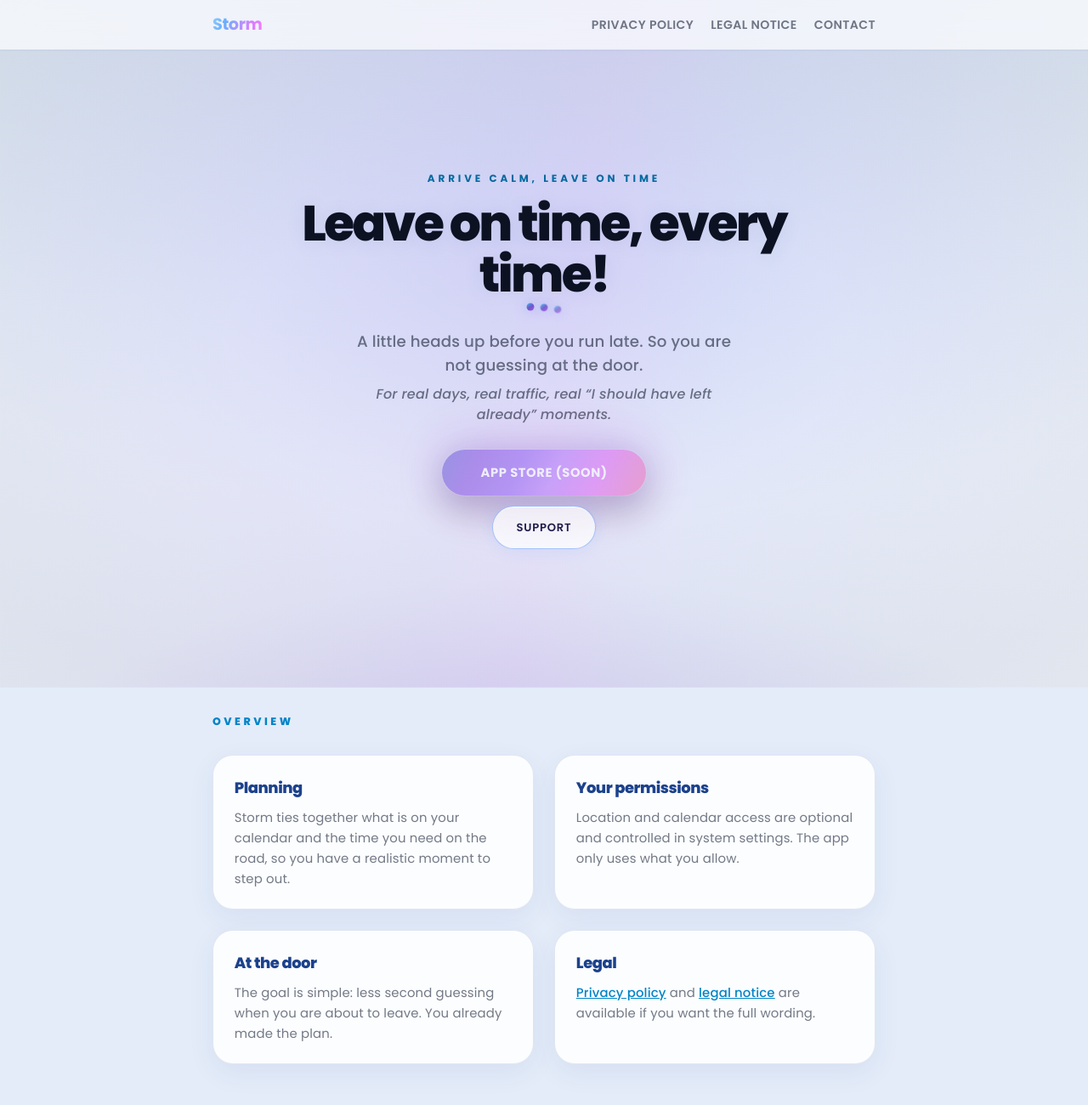
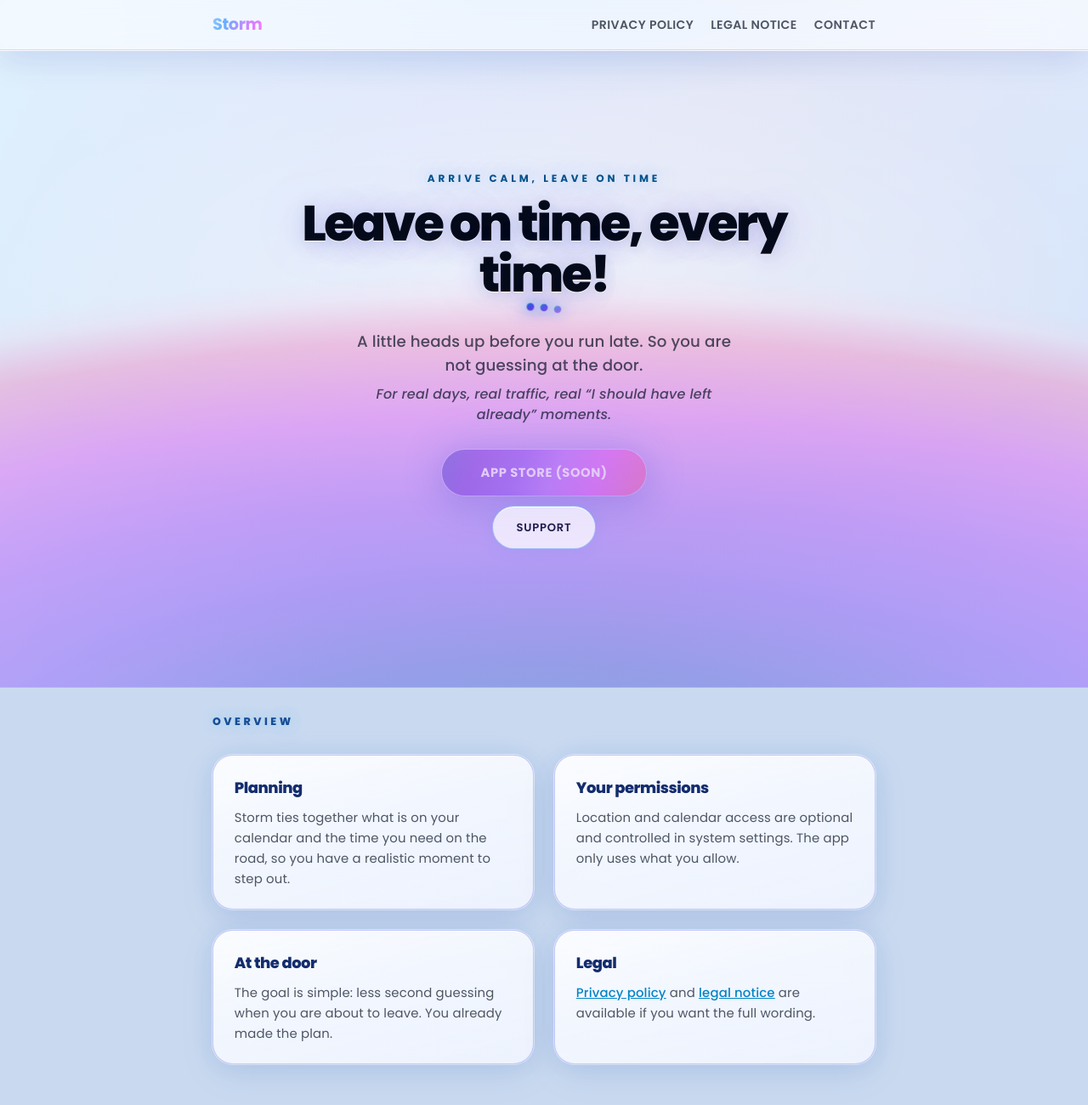
Before and after one commit to name1syvs/Storm, a plain HTML site: page index.html in a window 1280 px wide. Shown: the top 1300 px of the page at 85% size. Drawn offline with Linux system fonts and the light colour scheme.

Commit message:
Sync website from Swift project

```diff
--- a/styles.css
+++ b/styles.css
@@ -32,15 +32,15 @@
 
 @media (prefers-color-scheme: light) {
   :root {
-    --bg-deep: #e4ecf9;
-    --bg-card: rgba(255, 255, 255, 0.88);
-    --bg-card-edge: rgba(28, 66, 140, 0.08);
-    --text: #0f172a;
-    --text-muted: rgba(30, 41, 59, 0.62);
-    --border: rgba(28, 66, 140, 0.14);
-    --hero-title: #0c1222;
-    --glass-border: rgba(28, 66, 140, 0.12);
-    --glass-highlight: rgba(255, 255, 255, 0.95);
+    --bg-deep: #c9daf0;
+    --bg-card: rgba(255, 255, 255, 0.86);
+    --bg-card-edge: rgba(28, 66, 140, 0.12);
+    --text: #0a1628;
+    --text-muted: rgba(15, 23, 42, 0.72);
+    --border: rgba(28, 66, 140, 0.22);
+    --hero-title: #040a1a;
+    --glass-border: rgba(59, 130, 246, 0.28);
+    --glass-highlight: rgba(255, 255, 255, 0.98);
   }
 }
 
@@ -57,6 +57,13 @@ html {
 ::selection {
   background: rgba(192, 132, 252, 0.35);
   color: inherit;
+}
+
+@media (prefers-color-scheme: light) {
+  ::selection {
+    background: rgba(59, 130, 246, 0.28);
+    color: inherit;
+  }
 }
 
 body {
@@ -116,20 +123,31 @@ html.page-home::after {
 
 @media (prefers-color-scheme: light) {
   html.page-home::after {
-    opacity: 0.88;
+    opacity: 1;
     background:
-      radial-gradient(ellipse 68% 55% at 50% 50%, transparent 40%, rgba(15, 23, 42, 0.06) 100%),
-      linear-gradient(
-        100deg,
-        transparent 0%,
-        rgba(124, 58, 237, 0.08) 45%,
-        rgba(168, 85, 247, 0.1) 52%,
-        rgba(99, 102, 241, 0.06) 65%,
+      radial-gradient(
+        ellipse 125% 78% at 50% 118%,
+        rgba(14, 165, 233, 0.55) 0%,
+        rgba(59, 130, 246, 0.42) 12%,
+        rgba(99, 102, 241, 0.48) 28%,
+        rgba(139, 92, 246, 0.52) 44%,
+        rgba(168, 85, 247, 0.5) 58%,
+        rgba(217, 70, 239, 0.42) 74%,
+        rgba(244, 114, 182, 0.38) 88%,
+        rgba(251, 207, 232, 0.2) 96%,
         transparent 100%
       ),
-      radial-gradient(ellipse 110% 75% at 50% 35%, rgba(99, 102, 241, 0.12), transparent 55%),
-      radial-gradient(ellipse 90% 50% at 50% 108%, rgba(124, 58, 237, 0.1), transparent 48%),
-      linear-gradient(175deg, #dce6f4 0%, #e8eef8 40%, #f0f4fc 100%);
+      radial-gradient(ellipse 95% 52% at 50% 108%, rgba(15, 23, 42, 0.14), transparent 52%),
+      radial-gradient(ellipse 88% 60% at 50% 42%, rgba(255, 255, 255, 0.55) 0%, transparent 58%),
+      linear-gradient(
+        102deg,
+        rgba(224, 242, 254, 0.9) 0%,
+        rgba(237, 233, 254, 0.45) 38%,
+        rgba(252, 231, 243, 0.35) 62%,
+        rgba(219, 234, 254, 0.75) 100%
+      ),
+      radial-gradient(ellipse 100% 48% at 50% -6%, rgba(56, 189, 248, 0.35), transparent 45%),
+      linear-gradient(180deg, #e0ecfb 0%, #d4e4f7 32%, #c9daf0 68%, #bfd4ec 100%);
   }
 }
 
@@ -157,8 +175,7 @@ html.page-home::after {
   }
 }
 
-/* Pages doc : même ambiance néon bas (mode sombre uniquement) */
-@media (prefers-color-scheme: dark) {
+/* Pages doc : ambiance néon bas (sombre + clair) */
 body.doc-page {
   position: relative;
 }
@@ -169,6 +186,10 @@ html.page-home::after {
   inset: 0;
   z-index: 0;
   pointer-events: none;
+}
+
+@media (prefers-color-scheme: dark) {
+  body.doc-page::before {
     background:
       radial-gradient(
         ellipse 115% 60% at 50% 118%,
@@ -180,6 +201,22 @@ html.page-home::after {
       radial-gradient(ellipse 75% 50% at 50% 50%, transparent 20%, rgba(0, 0, 0, 0.7) 100%),
       linear-gradient(180deg, #000000 0%, #030306 100%);
   }
+}
+
+@media (prefers-color-scheme: light) {
+  body.doc-page::before {
+    background:
+      radial-gradient(
+        ellipse 120% 65% at 50% 116%,
+        rgba(14, 165, 233, 0.38) 0%,
+        rgba(99, 102, 241, 0.36) 35%,
+        rgba(192, 38, 211, 0.28) 70%,
+        transparent 100%
+      ),
+      radial-gradient(ellipse 80% 55% at 50% 38%, rgba(255, 255, 255, 0.5) 0%, transparent 55%),
+      linear-gradient(180deg, #dbe8f8 0%, #d0e0f4 45%, #c4d8ef 100%);
+  }
+}
 
 body.doc-page main,
 body.doc-page .site-footer {
@@ -189,7 +226,6 @@ html.page-home::after {
 
 body.doc-page .site-header {
   z-index: 10;
-  }
 }
 
 a {
@@ -223,8 +259,12 @@ a:hover {
 
 @media (prefers-color-scheme: light) {
   .site-header {
-    background: rgba(255, 255, 255, 0.78);
-    box-shadow: 0 1px 0 rgba(28, 66, 140, 0.06);
+    background: rgba(255, 255, 255, 0.72);
+    border-bottom-color: rgba(59, 130, 246, 0.22);
+    box-shadow:
+      0 1px 0 rgba(255, 255, 255, 0.9),
+      0 8px 32px rgba(28, 66, 140, 0.08),
+      0 0 40px rgba(59, 130, 246, 0.06);
   }
 }
 
@@ -234,7 +274,12 @@ html.page-home .site-header {
 
 @media (prefers-color-scheme: light) {
   html.page-home .site-header {
-    background: rgba(255, 255, 255, 0.7);
+    background: rgba(255, 255, 255, 0.62);
+    border-bottom-color: rgba(124, 58, 237, 0.18);
+    box-shadow:
+      0 1px 0 rgba(255, 255, 255, 0.85),
+      0 12px 40px rgba(28, 66, 140, 0.1),
+      0 0 48px rgba(99, 102, 241, 0.08);
   }
 }
 
@@ -374,8 +419,10 @@ main {
 
 @media (prefers-color-scheme: light) {
   .hero-kicker {
-    color: rgb(3, 105, 161);
-    text-shadow: none;
+    color: rgb(2, 82, 140);
+    text-shadow:
+      0 0 22px rgba(14, 165, 233, 0.55),
+      0 0 40px rgba(59, 130, 246, 0.25);
   }
 }
 
@@ -394,7 +441,12 @@ main {
 
 @media (prefers-color-scheme: light) {
   .hero-title {
-    text-shadow: 0 2px 24px rgba(28, 66, 140, 0.08);
+    text-shadow:
+      0 1px 0 rgba(255, 255, 255, 0.85),
+      0 2px 16px rgba(28, 66, 140, 0.12),
+      0 0 48px rgba(124, 58, 237, 0.22),
+      0 0 80px rgba(14, 165, 233, 0.18),
+      0 12px 40px rgba(109, 40, 217, 0.08);
   }
 }
 
@@ -413,6 +465,17 @@ main {
   opacity: 0.55;
   box-shadow: 0 0 14px rgba(192, 132, 252, 0.45), 0 0 10px rgba(56, 189, 248, 0.25);
   transition: opacity 0.35s ease, box-shadow 0.4s var(--ease-out-expo), transform 0.35s var(--ease-spring);
+}
+
+@media (prefers-color-scheme: light) {
+  .hero-dots span {
+    opacity: 0.85;
+    background: linear-gradient(145deg, #0284c7, #4f46e5, #7c3aed);
+    box-shadow:
+      0 0 12px rgba(14, 165, 233, 0.75),
+      0 0 22px rgba(99, 102, 241, 0.55),
+      0 0 28px rgba(168, 85, 247, 0.4);
+  }
 }
 
 @media (prefers-reduced-motion: no-preference) {
@@ -583,6 +646,24 @@ main {
     0 22px 50px rgba(0, 0, 0, 0.55);
 }
 
+@media (prefers-color-scheme: light) {
+  .btn-primary {
+    box-shadow:
+      0 0 0 1px rgba(255, 255, 255, 0.35),
+      0 0 40px rgba(124, 58, 237, 0.45),
+      0 0 72px rgba(14, 165, 233, 0.25),
+      0 14px 36px rgba(28, 66, 140, 0.22);
+  }
+
+  .btn-primary:hover {
+    box-shadow:
+      0 0 0 1px rgba(255, 255, 255, 0.45),
+      0 0 52px rgba(168, 85, 247, 0.55),
+      0 0 88px rgba(236, 72, 153, 0.32),
+      0 20px 44px rgba(28, 66, 140, 0.18);
+  }
+}
+
 /* Support : verre clair + bord néon (jamais de survol gris / noir) */
 .btn-secondary {
   background: rgba(255, 255, 255, 0.06);
@@ -665,8 +746,10 @@ main {
 
 @media (prefers-color-scheme: light) {
   .features-heading {
-    color: rgb(2, 132, 199);
-    text-shadow: none;
+    color: rgb(22, 78, 150);
+    text-shadow:
+      0 0 18px rgba(56, 189, 248, 0.45),
+      0 0 36px rgba(129, 140, 248, 0.3);
   }
 }
 
@@ -697,7 +780,7 @@ main {
     0 0 32px rgba(124, 58, 237, 0.12);
 }
 
-@media (prefers-reduced-motion: no-preference) {
+@media (prefers-color-scheme: dark) and (prefers-reduced-motion: no-preference) {
   .features > article.card {
     animation: cardAmbient 7s ease-in-out infinite;
   }
@@ -716,7 +799,26 @@ main {
   }
 }
 
-@media (prefers-color-scheme: light) {
+@media (prefers-color-scheme: light) and (prefers-reduced-motion: no-preference) {
+  .features > article.card {
+    animation: cardAmbientLight 8s ease-in-out infinite;
+  }
+
+  .features > article.card:nth-of-type(1) {
+    animation-delay: 0s;
+  }
+  .features > article.card:nth-of-type(2) {
+    animation-delay: 1.2s;
+  }
+  .features > article.card:nth-of-type(3) {
+    animation-delay: 2.4s;
+  }
+  .features > article.card:nth-of-type(4) {
+    animation-delay: 3.6s;
+  }
+}
+
+@media (prefers-color-scheme: light) and (prefers-reduced-motion: reduce) {
   .features > article.card {
     animation: none;
   }
@@ -739,6 +841,27 @@ main {
       0 0 0 1px rgba(0, 0, 0, 0.35),
       0 0 48px rgba(168, 85, 247, 0.28);
     border-color: rgba(192, 132, 252, 0.42);
+  }
+}
+
+@keyframes cardAmbientLight {
+  0%,
+  100% {
+    box-shadow:
+      0 12px 40px rgba(28, 66, 140, 0.1),
+      inset 0 1px 0 rgba(255, 255, 255, 0.95),
+      0 0 0 1px rgba(59, 130, 246, 0.2),
+      0 0 28px rgba(99, 102, 241, 0.12);
+    border-color: rgba(99, 102, 241, 0.35);
+  }
+  50% {
+    box-shadow:
+      0 18px 48px rgba(28, 66, 140, 0.14),
+      inset 0 1px 0 rgba(255, 255, 255, 1),
+      0 0 0 1px rgba(168, 85, 247, 0.32),
+      0 0 44px rgba(124, 58, 237, 0.22),
+      0 0 64px rgba(14, 165, 233, 0.12);
+    border-color: rgba(147, 51, 234, 0.45);
   }
 }
 
@@ -766,7 +889,7 @@ main {
   opacity: 1;
 }
 
-@media (prefers-reduced-motion: no-preference) {
+@media (prefers-color-scheme: dark) and (prefers-reduced-motion: no-preference) {
   .features > article.card:hover {
     animation: none;
   }
@@ -784,25 +907,50 @@ main {
 }
 
 @media (prefers-color-scheme: light) and (prefers-reduced-motion: no-preference) {
+  .features > article.card:hover {
+    animation: none;
+  }
+
   .card:hover {
-    border-color: rgba(124, 58, 237, 0.22);
-    background: rgba(255, 255, 255, 0.97);
-    box-shadow: 0 20px 48px rgba(28, 66, 140, 0.12), 0 0 36px rgba(124, 58, 237, 0.08);
-    transform: translateY(-6px) scale(1.01);
+    border-color: rgba(192, 132, 252, 0.55);
+    background: rgba(255, 255, 255, 0.96);
+    box-shadow:
+      0 24px 56px rgba(28, 66, 140, 0.14),
+      inset 0 1px 0 rgba(255, 255, 255, 1),
+      0 0 0 1px rgba(59, 130, 246, 0.22),
+      0 0 48px rgba(124, 58, 237, 0.2),
+      0 0 72px rgba(14, 165, 233, 0.14);
+    transform: translateY(-8px) scale(1.012);
   }
 }
 
-@media (prefers-reduced-motion: reduce) {
+@media (prefers-color-scheme: dark) and (prefers-reduced-motion: reduce) {
   .card:hover {
     border-color: rgba(99, 102, 241, 0.35);
   }
 }
 
+@media (prefers-color-scheme: light) and (prefers-reduced-motion: reduce) {
+  .card:hover {
+    border-color: rgba(124, 58, 237, 0.42);
+    box-shadow: 0 14px 36px rgba(28, 66, 140, 0.12), inset 0 1px 0 rgba(255, 255, 255, 0.95);
+  }
+}
+
 @media (prefers-color-scheme: light) {
   .card {
-    background: var(--bg-card);
-    border: 1px solid var(--glass-border);
-    box-shadow: 0 10px 32px rgba(28, 66, 140, 0.07), inset 0 1px 0 rgba(255, 255, 255, 0.65);
+    background: linear-gradient(
+      165deg,
+      rgba(255, 255, 255, 0.92) 0%,
+      rgba(248, 250, 255, 0.88) 45%,
+      rgba(241, 245, 255, 0.9) 100%
+    );
+    border: 1.5px solid rgba(99, 102, 241, 0.32);
+    box-shadow:
+      0 12px 40px rgba(28, 66, 140, 0.1),
+      inset 0 1px 0 rgba(255, 255, 255, 0.95),
+      0 0 0 1px rgba(255, 255, 255, 0.5),
+      0 0 32px rgba(59, 130, 246, 0.1);
   }
 }
 
@@ -818,8 +966,8 @@ main {
 
 @media (prefers-color-scheme: light) {
   .card h3 {
-    color: var(--storm-blue);
-    text-shadow: none;
+    color: rgb(20, 45, 110);
+    text-shadow: 0 1px 0 rgba(255, 255, 255, 0.9);
   }
 }
 
@@ -862,9 +1010,13 @@ main {
 }
 
 @media (prefers-color-scheme: light) {
+  .site-footer {
+    border-top-color: rgba(59, 130, 246, 0.22);
+  }
+
   .site-footer a:hover {
-    color: rgb(124, 58, 237);
-    filter: none;
+    color: rgb(109, 40, 217);
+    filter: drop-shadow(0 0 8px rgba(124, 58, 237, 0.35));
   }
 }
 
@@ -885,6 +1037,13 @@ main {
   transition: color 0.3s ease;
 }
 
+@media (prefers-color-scheme: light) {
+  .doc-head h1 {
+    color: rgb(12, 32, 88);
+    text-shadow: 0 1px 0 rgba(255, 255, 255, 0.8);
+  }
+}
+
 .doc-head p {
   margin: 0;
   color: var(--text-muted);
@@ -902,6 +1061,18 @@ main {
   -webkit-backdrop-filter: blur(22px) saturate(1.15);
   box-shadow: 0 8px 40px rgba(0, 0, 0, 0.45), inset 0 1px 0 var(--glass-highlight);
   transition: border-color 0.35s ease, box-shadow 0.4s var(--ease-out-expo);
+}
+
+@media (prefers-color-scheme: light) {
+  #doc {
+    border: 1.5px solid rgba(99, 102, 241, 0.28);
+    box-shadow:
+      0 12px 44px rgba(28, 66, 140, 0.12),
+      inset 0 1px 0 rgba(255, 255, 255, 0.98),
+      0 0 0 1px rgba(255, 255, 255, 0.55),
+      0 0 40px rgba(59, 130, 246, 0.1),
+      0 0 72px rgba(168, 85, 247, 0.06);
+  }
 }
 
 #doc h1 {
```
Also changed, not shown: 1 other file. Lines whose indentation alone changed are shown as unchanged.
